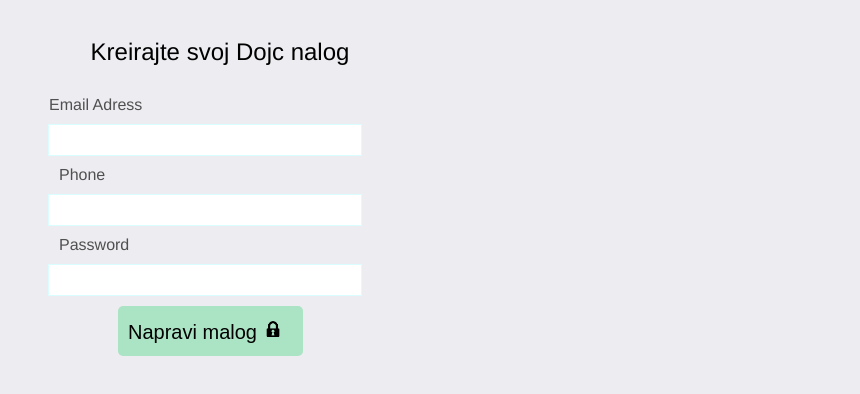
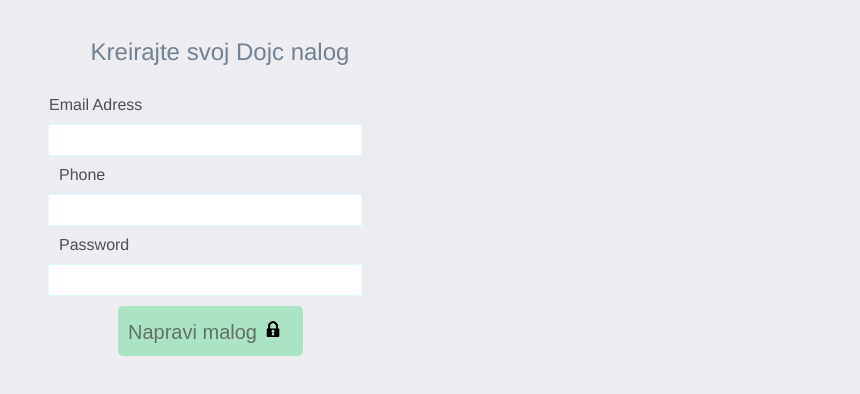
Before and after one commit to StefanBraunovic/Login-Form, a plain HTML site: page index.html in a window 1280 px wide. Shown: the part 200-594 px from the top of the page, without its empty margins (420-1280 px from the left). Drawn offline with Linux system fonts and the light colour scheme.

Commit message:
Sketch of Login

```diff
--- a/style.css
+++ b/style.css
@@ -68,6 +68,7 @@ li{
 }
 
 section h1{
+    color: rgb(114, 130, 146);
   margin: 10% 6% 30px 6%;
 }
 
@@ -115,6 +116,7 @@ label{
     border-radius: 5px;
     background-color: rgb(171, 228, 196);
     font-size: 20px;
+    color: rgb(101, 110, 106);
     height: 50px;
     margin-left: 22%;
     text-align: center;
```
